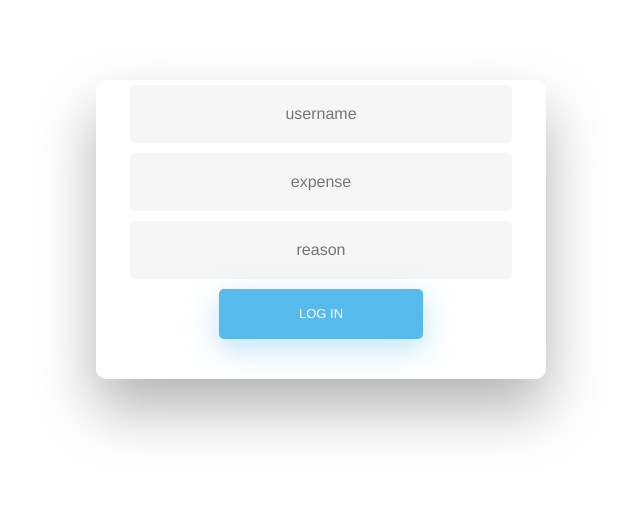
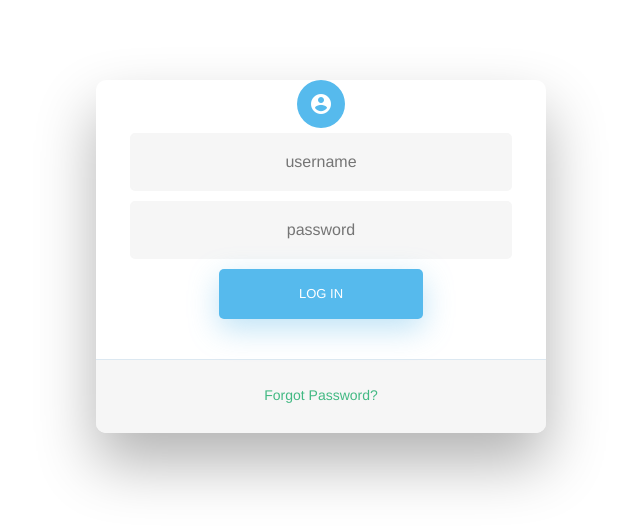
Before and after one commit to manaraph/expense-manager, a Vue app: page / in a window 1280 px wide. Shown: the top 530 px of the page, without its empty margins (319-959 px from the left). Built offline with nearby package versions, Linux system fonts and the light colour scheme.

Commit message:
Install and use vuetify and material design icons

```diff
--- a/package.json
+++ b/package.json
@@ -11,7 +11,9 @@
     "bootstrap": "^4.3.1",
     "bootstrap-vue": "^2.0.0-rc.14",
     "css-loader": "^2.1.1",
-    "vue": "^2.6.8"
+    "material-design-icons-iconfont": "^4.0.5",
+    "vue": "^2.6.8",
+    "vuetify": "^1.5.5"
   },
   "devDependencies": {
     "@vue/cli-plugin-babel": "^3.5.0",
--- a/public/index.html
+++ b/public/index.html
@@ -5,6 +5,8 @@
     <meta http-equiv="X-UA-Compatible" content="IE=edge">
     <meta name="viewport" content="width=device-width,initial-scale=1.0">
     <link rel="icon" href="<%= BASE_URL %>favicon.ico">
+    <!-- Online material design icons -->
+    <!-- <link href='https://fonts.googleapis.com/css?family=Roboto:100,300,400,500,700,900|Material+Icons' rel="stylesheet"> -->
     <title>expense-manager</title>
   </head>
   <body>
--- a/src/App.vue
+++ b/src/App.vue
@@ -1,19 +1,19 @@
 <template>
   <div id="app">
-    <!-- <login/> -->
-    <expense/>
+    <login/>
+    <!-- <expense/> -->
   </div>
 </template>
 
 <script>
-import Expense from './components/Expense.vue'
-// import Login from './components/Login.vue'
+// import Expense from './components/Expense.vue'
+import Login from './components/Login.vue'
 
 export default {
   name: 'app',
   components: {
-    // Login,
-    Expense
+    Login,
+    // Expense
   }
 }
 </script>
--- a/src/components/Login.vue
+++ b/src/components/Login.vue
@@ -6,7 +6,10 @@
 
             <!-- Icon -->
             <div class="fadeIn first">
-                <span class="glyphicon glyphicon-user"></span>
+                <!-- <span class="glyphicon glyphicon-user"></span> -->
+                <v-avatar color="#56baed">
+                    <v-icon dark>account_circle</v-icon>
+                </v-avatar>
             </div>
 
             <!-- Login Form -->
@@ -39,6 +42,7 @@ export default {
 
 <!-- Add "scoped" attribute to limit CSS to this component only -->
 <style scoped>
+/* @import '~material-design-icons-iconfont/src/material-design-icons'; */
 @import '../assets/css/style.css';
 
 h3 {
```
Also changed, not shown: src/main.js (+7 -1 lines), 1 other file (tests, documents, lock files or other folders).
